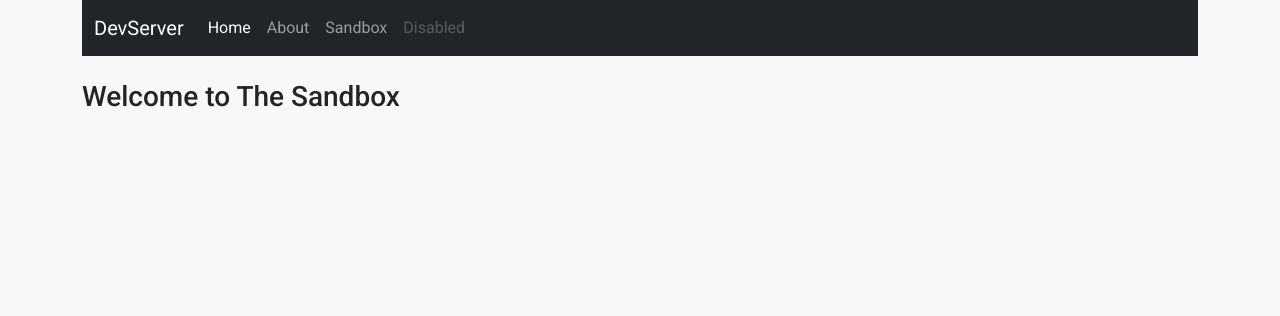
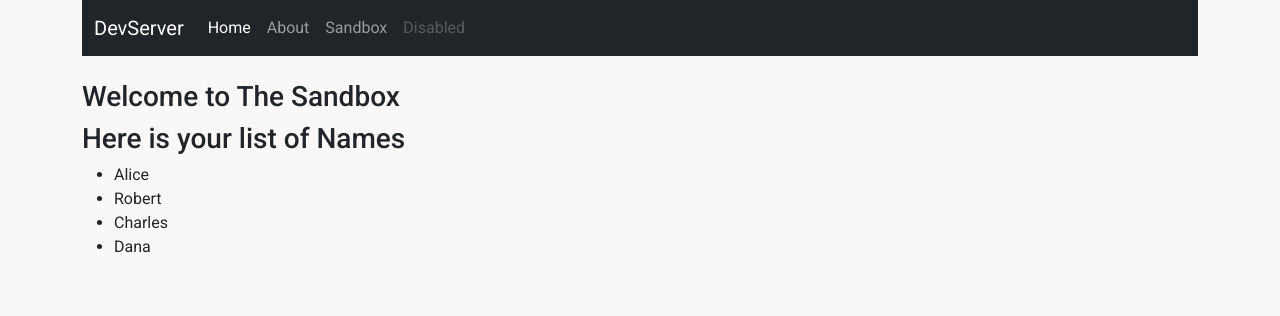
Before and after one commit to amandrafino/Flask-Dev-01, a Flask app: page /sandbox in a window 1280 px wide. Shown: the top 316 px of the page. Run offline with Flask 3, Linux system fonts and the light colour scheme.

Commit message:
new file: list.py. modified: styles, index, sandbox

```diff
--- /dev/null
+++ b/lists.py
@@ -0,0 +1 @@
+names = ['Alice', 'Robert', 'Charles', 'Dana']
--- a/server.py
+++ b/server.py
@@ -2,6 +2,7 @@
 from dotenv import load_dotenv
 load_dotenv()
 from flask import Flask, flash, redirect, render_template, request, url_for, flash
+from lists import names
 
 
 # Create an instance of this class
@@ -15,7 +16,8 @@ app.config['SECRET_KEY'] = "He is the Rock"
 @app.route('/home')
 def home():
     first_name = 'Albert'
-    return render_template('index.html', first_name=first_name)
+    spouse= 'Gail'
+    return render_template('index.html', name=first_name, content=spouse)
 
 
 # User
@@ -42,7 +44,7 @@ def about():
 # Sandbox
 @app.route('/sandbox')
 def sandbox():
-    return render_template('sandbox.html')
+    return render_template('sandbox.html', send_names=names)
 
 
 if __name__ == '__main__':
--- a/static/css/style.css
+++ b/static/css/style.css
@@ -20,3 +20,7 @@
       max-width: 100%;
       height: auto;
   }
+
+  .mb1 {
+      margin-top: 0.5rem;
+  }
--- a/templates/index.html
+++ b/templates/index.html
@@ -7,7 +7,8 @@
 <h3>Welcome to Our Home Page</h3>
 <br/>
 <img src="{{ url_for('static', filename='images/office2.jpg') }}">
-<p class="mb1">We hope that you enjoy your visit {{ first_name }}. Please send us an email if you have any
-concerns or questions.</p>
+<p class="mb1">We hope that you enjoy your visit {{ name }}. Please send us an email if you have any
+concerns or questions. <br/> Please say hello to {{ content }}. All of us here are fond of her.</p>
+
 
 {% endblock %}
--- a/templates/sandbox.html
+++ b/templates/sandbox.html
@@ -6,4 +6,10 @@
 {% block content %}
 <h3>Welcome to The Sandbox </h3>
 
+<h3>Here is your list of Names</h3>
+<ul>
+    {% for name in send_names %}
+    <li> {{ name }} </li>
+    {% endfor %}
+</ul>
 {% endblock %}
```
